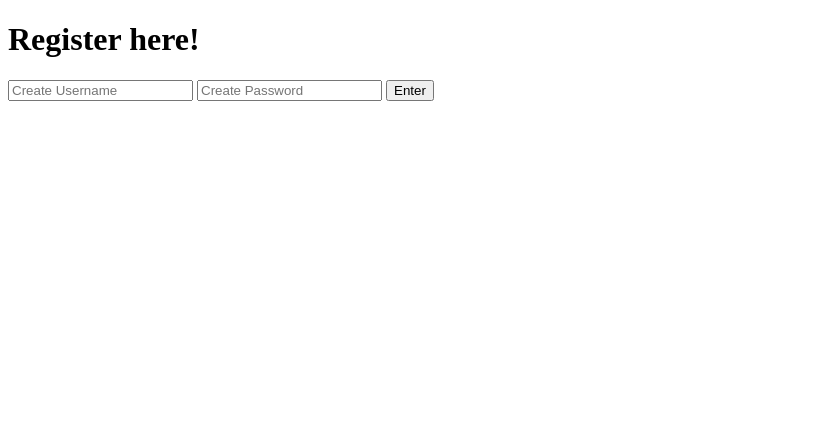
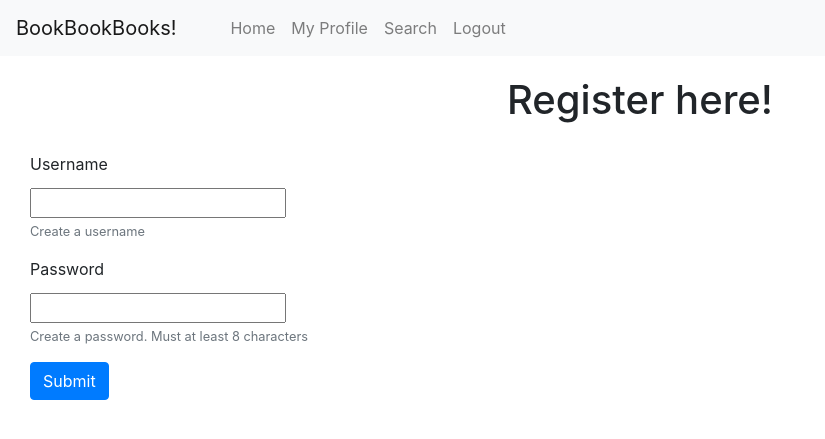
Before and after one commit to Beccall/Books-Website, a Flask app: page /registration in a window 1280 px wide. Shown: the top 439 px of the page, without its empty margins (0-825 px from the left). Run offline with Flask 2, Linux system fonts and the light colour scheme; some libraries are stand-ins or nearby versions.

Commit message:
added more html featuers

```diff
--- a/application.py
+++ b/application.py
@@ -1,6 +1,6 @@
 import os
 
-from flask import Flask, render_template, request, session
+from flask import Flask, render_template, request, session, jsonify
 from flask_session import Session
 from sqlalchemy import create_engine
 from sqlalchemy.orm import scoped_session, sessionmaker
@@ -12,7 +12,7 @@ from models import *
 app = Flask(__name__)
 
 # Check for environment variable
-if not "postgres://ojdceltofgrhxd:e437ecdc40f1a5eb1c54f62a6281bb0b4ac91d0d555c032a26de98707bd4f81b@ec2-52-23-14-156.compute-1.amazonaws.com:5432/d8r3lt1q14joff":
+if not "postgres://nibcjksikejyqm:d9780941b69e9a14c322e1229e69328dbb12d80f1b45b1ce48f8a9cb4e8b0926@ec2-35-171-31-33.compute-1.amazonaws.com:5432/dff5f1uksmubk5":
     raise RuntimeError("DATABASE_URL is not set")
 
 # Configure session to use filesystem
@@ -22,7 +22,7 @@ Session(app)
 
 # Set up database
 engine = create_engine(
-    "postgres://ojdceltofgrhxd:e437ecdc40f1a5eb1c54f62a6281bb0b4ac91d0d555c032a26de98707bd4f81b@ec2-52-23-14-156.compute-1.amazonaws.com:5432/d8r3lt1q14joff")
+    "postgres://nibcjksikejyqm:d9780941b69e9a14c322e1229e69328dbb12d80f1b45b1ce48f8a9cb4e8b0926@ec2-35-171-31-33.compute-1.amazonaws.com:5432/dff5f1uksmubk5")
 db = scoped_session(sessionmaker(bind=engine))
 
 
@@ -31,109 +31,173 @@ def index():
     return render_template("index.html")
 
 
-# @app.route("/registration", methods=["GET"])
-# def register():
-#     return render_template("registration.html")
-
-
 @app.route("/registration", methods=["GET", "POST"])
 def register():
     if request.method == "GET":
         return render_template("registration.html")
     if request.method == "POST":
+        statement = None
         username = request.form.get("username")
         password = request.form.get("password")
-        db.execute("INSERT INTO login (username, password) VALUES (:username, :password)",
-                   {"username": username, "password": password})
-        db.commit()
-        session["username"] = username
+        check_user = db.execute("SELECT * FROM login WHERE username = :username", {"username": username}).fetchone()
+        if check_user is None and len(password) > 8:
+            db.execute("INSERT INTO login (username, password) VALUES (:username, :password)",
+                       {"username": username, "password": password})
+            db.commit()
+            session["username"] = username
+            if request.method == "POST":
+                return redirect('/profile')
 
-        if request.method =="POST":
-            return redirect('/profile')
-        return render_template("registration.html", username=username, password=password)
+        elif check_user:
+            statement = "Username already exists. "
+        elif len(password) < 8:
+            statement = "Password must be 8 or more characters"
+
+        return render_template("registration.html", username=username, password=password, statement=statement)
 
 
 @app.route("/logon", methods=["GET", "POST"])
 def login():
-    if request.method == "GET":
-        return render_template("logon.html")
-    if request.method == "POST":
-        username = request.form.get("username")
-        password = request.form.get("password")
-        session["username"] = username
-        user_info = db.execute("SELECT * FROM login WHERE username = :username", {"username": username}).fetchone()
-        if password == user_info.password:
-            return redirect("/profile")
-        else:
-            statement = "Wrong password"
-    return render_template("logon.html", username=username, password=password, statement=statement)
+    if "username" in session:
+        return redirect("/profile")
+    else:
+        if request.method == "GET":
+            return render_template("logon.html")
+        if request.method == "POST":
+            username = request.form.get("username")
+            password = request.form.get("password")
+            session["username"] = username
+            user_info = db.execute("SELECT * FROM login WHERE username = :username", {"username": username}).fetchone()
+            if password == user_info.password:
+                return redirect("/profile")
+            else:
+                statement = "Wrong password"
+            return render_template("logon.html", username=username, password=password, statement=statement)
 
 
-@app.route("/profile", methods=["GET", "POST"])
+@app.route("/profile", methods=["GET"])
 def profile():
-    if request.method == "GET":
-        return render_template("profile.html", username=session["username"])
-    if request.method == "POST":
-        book_name = request.form.get("title")
-        searched_item = db.execute('SELECT * FROM books WHERE isbn ilike :search OR title ilike :search OR author '
-                                   'ilike :search OR year ilike :search', {"search": '%' + book_name + '%'}).fetchall()
-        session["book"] = searched_item
-        if searched_item:
-            return redirect("/books")
+    if "username" not in session:
+        return redirect("/logon")
+    else:
+        user = db.execute('SELECT * FROM login WHERE username= :username', {"username": session['username']}).fetchone()
+        users_reviews = db.execute('SELECT title, point, review FROM books JOIN reviews ON reviews.book '
+                               '= books.id WHERE user_name = :username',
+                               {"username": user.id}).fetchall()
+        return render_template("profile.html", username=session["username"], user_reviews=users_reviews)
 
-        else:
-            statement = "No results found :( "
-        return render_template("profile.html", username=session["username"], title=book_name,
+
+@app.route("/search", methods=["GET", "POST"])
+def search():
+    if "username" not in session:
+        return redirect("/logon")
+    else:
+        if request.method == "GET":
+            return render_template("search.html")
+        if request.method == "POST":
+            session["search"] = request.form.get("title")
+            searched_item = db.execute('SELECT * FROM books WHERE isbn ilike :search OR title ilike :search OR author '
+                                           'ilike :search OR year ilike :search', {"search": '%' + session["search"] + '%'}).fetchall()
+            session["book"] = searched_item
+            if searched_item:
+                return redirect('/books')
+
+            else:
+                statement = "No results found. Please search again. "
+            return render_template("search.html", username=session["username"], title=session["search"],
                                searched_item=searched_item, book=session["book"], statement=statement)
 
 
-@app.route("/books", methods=["GET"])
+@app.route("/books", methods=["POST", "GET"])
 def books():
-    return render_template("books.html", book=session["book"])
+    if "username" not in session:
+        return redirect("/logon")
+    elif "book" not in session:
+        return redirect("/search")
+    else:
+        return render_template("books.html", book=session["book"], search=session["search"])
 
 
 @app.route("/book/<int:book_id>/", methods=["GET", "POST"])
 def book(book_id):
-    book_info = db.execute("SELECT * FROM books WHERE id = :id", {"id": book_id}).fetchone()
-    key = "RZM6NJic0yxuUPAgBGhfA"
-    res = requests.get(" https://www.goodreads.com/book/review_counts.json",
-                       params={"key": key, "isbns": book_info.isbn})
-    data = res.json()
-    avg_review = data["books"][0]["average_rating"]
+    if "username" not in session:
+        return redirect("/logon")
+    else:
+        book_info = db.execute("SELECT * FROM books WHERE id = :id", {"id": book_id}).fetchone()
+        key = "RZM6NJic0yxuUPAgBGhfA"
+        res = requests.get(" https://www.goodreads.com/book/review_counts.json",
+                           params={"key": key, "isbns": book_info.isbn})
+        data = res.json()
+        avg_review = data["books"][0]["average_rating"]
+        total_count = data["books"][0]["ratings_count"]
+        username = session["username"]
+        user = db.execute("SELECT * FROM login WHERE username = :username", {"username": username}).fetchone()
+        user_id = user.id
+        all_reviews = db.execute("SELECT * FROM reviews WHERE book = :book", {"book": book_id}).fetchall()
+        more_reviews = db.execute("SELECT username, book, point, review FROM login JOIN reviews ON reviews.user_name = "
+                                  "login.id WHERE book = :book", {"book": book_id}).fetchall()
 
-    username = session["username"]
-    user = db.execute("SELECT * FROM login WHERE username = :username", {"username": username}).fetchone()
-    user_id = user.id
-    all_reviews = db.execute("SELECT * FROM reviews WHERE book = :book", {"book": book_id}).fetchall()
-    more_reviews = db.execute("SELECT username, book, point, review FROM login JOIN reviews ON reviews.user_name = "
-                              "login.id WHERE book = :book", {"book": book_id}).fetchall()
-
-    can_post = 0
-    for reviews in all_reviews:
-        if reviews.user_name == user_id:
-            can_post += 1
-    if request.method == "GET":
-        return render_template("book.html", book=book_info, avg_review=avg_review, all_reviews=all_reviews, more_reviews=more_reviews)
-    if request.method == "POST":
-        if can_post > 0:
-            statement = "You can not review again. "
-            return render_template("book.html", book=book_info, avg_review=avg_review, statement=statement, all_reviews=all_reviews, more_reviews=more_reviews)
-        else:
-            review = request.form.get("review")
-            review_text = request.form.get("review_text")
-            db.execute("INSERT INTO reviews (book, user_name, point, review) VALUES (:book, :user_name, :point, "
-                       ":review)",
-                       {"book": book_id, "user_name": user_id, "point": review, "review": review_text})
-            statement = "Review has been submitted! "
-            db.commit()
-            return render_template("book.html", book=book_info, all_reviews=all_reviews, avg_review=avg_review, review=review, review_text=review_text, statement=statement, more_reviews=more_reviews)
+        can_post = 0
+        for reviews in all_reviews:
+            if reviews.user_name == user_id:
+                can_post += 1
+        if request.method == "GET":
+            return render_template("book.html", book=book_info, avg_review=avg_review, total_count=total_count,
+                                   all_reviews=all_reviews, more_reviews=more_reviews)
+        if request.method == "POST":
+            if can_post > 0:
+                statement = "You can not review again. "
+                return render_template("book.html", book=book_info, avg_review=avg_review, statement=statement,
+                                       all_reviews=all_reviews, more_reviews=more_reviews, total_count=total_count)
+            else:
+                review = request.form.get("review")
+                review_text = request.form.get("review_text")
+                db.execute("INSERT INTO reviews (book, user_name, point, review) VALUES (:book, :user_name, :point, "
+                           ":review)",
+                           {"book": book_id, "user_name": user_id, "point": review, "review": review_text})
+                statement = "Review has been submitted! "
+                db.commit()
+                return render_template("book.html", book=book_info, all_reviews=all_reviews, avg_review=avg_review,
+                                       review=review, review_text=review_text, statement=statement,
+                                       more_reviews=more_reviews, total_count=total_count)
 
 
 @app.route("/logoff", methods=["GET", "POST"])
 def logout():
-    if request.method == "POST":
+    if "username" not in session:
+        return render_template("logon.html")
+    if request.method == "GET":
         return render_template("logoff.html")
     if request.method == "POST":
         session.pop("username", None)
+        session.pop("book", None)
+        session.pop("search", None)
         return redirect("/logon")
     return render_template("logoff.html")
+
+
+@app.route("/api/<book_isbn>")
+def book_api(book_isbn):
+    book = db.execute("SELECT * FROM books WHERE isbn = :isbn", {"isbn": book_isbn}).fetchone()
+    if book is None:
+        return jsonify({"error": "Invalid isbn"}), 422
+    key = "RZM6NJic0yxuUPAgBGhfA"
+    res = requests.get(" https://www.goodreads.com/book/review_counts.json",
+                       params={"key": key, "isbns": book.isbn})
+    data = res.json()
+    avg_review = data["books"][0]["average_rating"]
+    total_count = data["books"][0]["ratings_count"]
+
+    return jsonify({
+        "title": book.title,
+        "author": book.title,
+        "year": book.year,
+        "isbn": book.isbn,
+        "review_count": total_count,
+        "average_score": avg_review
+
+    })
+
+
+if __name__ == '__main__':
+    app.run(debug=True, host='0.0.0.0')
--- a/file.txt
+++ b/file.txt
@@ -22,3 +22,8 @@
 
 <a href="{{ url_for('book', book_id=searched_item.id)}}">
 <a href="{{ url_for('book', book=book)}}"> {{book_info}} </a>
+
+
+SELECT * FROM books WHERE isbn like '%1982%' OR title like '%1982%' OR author like '%1982%' OR year like '%1982%';
+
+ALTER TABLE books ALTER COLUMN year TYPE varchar;
--- a/requirements.txt
+++ b/requirements.txt
@@ -1,3 +1,4 @@
+requests
 Flask
 Flask-Session
 psycopg2-binary
--- /dev/null
+++ b/static/style.css
@@ -0,0 +1,62 @@
+.title
+{
+    color: red;
+    font-weight: 700;
+    font-size:  80px;
+    font-family: Times Header;
+    align: center;
+
+}
+
+.list
+{
+    color: blue;
+}
+
+.book_list_title
+{
+    color: black;
+    font-weight: 700;
+}
+
+.book_list_info
+{
+    color: black;
+    font-weight: 200;
+}
+
+div
+{
+padding-left: 30px;
+}
+
+.card-title
+{
+color: blue;
+font-family: Times Header;
+font-size: 50px;
+}
+
+.review_info
+{
+font-weight: bold;
+font-size: 20px
+}
+
+
+.actual_review
+{
+font-size: 15px
+}
+
+#title
+{
+font-size: 22px
+font-weight: bold;
+}
+
+.center
+{
+  padding: 20px;
+  text-align: center;
+}
--- a/templates/layout.html
+++ b/templates/layout.html
@@ -2,9 +2,35 @@
 <html>
 <head>
     <title>My Website!</title>
+    <link rel="stylesheet" href="https://stackpath.bootstrapcdn.com/bootstrap/4.4.1/css/bootstrap.min.css" integrity="sha384-Vkoo8x4CGsO3+Hhxv8T/Q5PaXtkKtu6ug5TOeNV6gBiFeWPGFN9MuhOf23Q9Ifjh" crossorigin="anonymous">
+    <link href="/static/style.css" rel="stylesheet">
 </head>
+
 <body>
-<h1>{% block heading %}{% endblock %}</h1>
+<nav class="navbar navbar-expand-lg navbar-light bg-light">
+    <a class="navbar-brand" href="{{ url_for('index') }}">BookBookBooks!</a>
+    <button class="navbar-toggler" type="button" data-toggle="collapse" data-target="#navbarNav" aria-controls="navbarNav" aria-expanded="false" aria-label="Toggle navigation">
+        <span class="navbar-toggler-icon"></span>
+    </button>
+    <div class="collapse navbar-collapse" id="navbarNav">
+        <ul class="navbar-nav">
+            <li class="nav-item">
+                <a class="nav-link" href="{{ url_for('index') }}">Home <span class="sr-only">(current)</span></a>
+            </li>
+            <li class="nav-item">
+                <a class="nav-link" href="{{ url_for('profile') }}">My Profile</a>
+            </li>
+            <li class="nav-item">
+                <a class="nav-link" href="{{ url_for('search') }}">Search</a>
+            </li>
+            <li class="nav-item">
+                <a class="nav-link" href="{{ url_for('logout') }}">Logout</a>
+            </li>
+        </ul>
+    </div>
+</nav>
+<h1 class="center">{% block heading %}{% endblock %}</h1>
+
 
 {% block body %}
 {% endblock %}
--- a/templates/logoff.html
+++ b/templates/logoff.html
@@ -5,7 +5,9 @@ Would you like to log out?
 {% endblock %}
 
 {% block body %}
+
 <form action="{{ url_for('logout') }}" method="post">
-    <button>Enter</button>
+    <div class="center"><button class="btn btn-danger">Push here to continue to log out.</button></div>
+
 </form>
 {% endblock %}
--- a/templates/registration.html
+++ b/templates/registration.html
@@ -5,9 +5,27 @@ Register here!
 {% endblock %}
 
 {% block body %}
+{% if statement %}
+<div class="alert alert-danger" role="alert">
+    {{ statement }}
+</div>
+{% endif %}
+
 <form action="{{ url_for('register') }}" method="post">
-    <input type="text" name="username" placeholder="Create Username">
-    <input type="text" name="password" placeholder="Create Password">
-    <button>Enter</button>
+
+    <div class="form-group">
+        <label>Username</label>
+        <input name="username" type="text" class="form-text">
+        <small class="form-text text-muted"> Create a username </small>
+
+    </div>
+    <div class="form-group">
+        <label>Password</label>
+        <input type="text" name="password" class="form-text">
+        <small class="form-text text-muted">Create a password. Must at least 8 characters </small>
+    </div>
+
+    <div ><button type="submit" class="btn btn-primary">Submit</button></div>
+
 </form>
 {% endblock %}
```
Also changed, not shown: api_stuff.py (added, +25 -0 lines), create.sql (+31 -0 lines), templates/book.html (+91 -6 lines), templates/books.html (+9 -6 lines), templates/index.html (+6 -3 lines), templates/logon.html (+18 -4 lines), templates/profile.html (+14 -6 lines), templates/search.html (added, +27 -0 lines), 4 other files.
